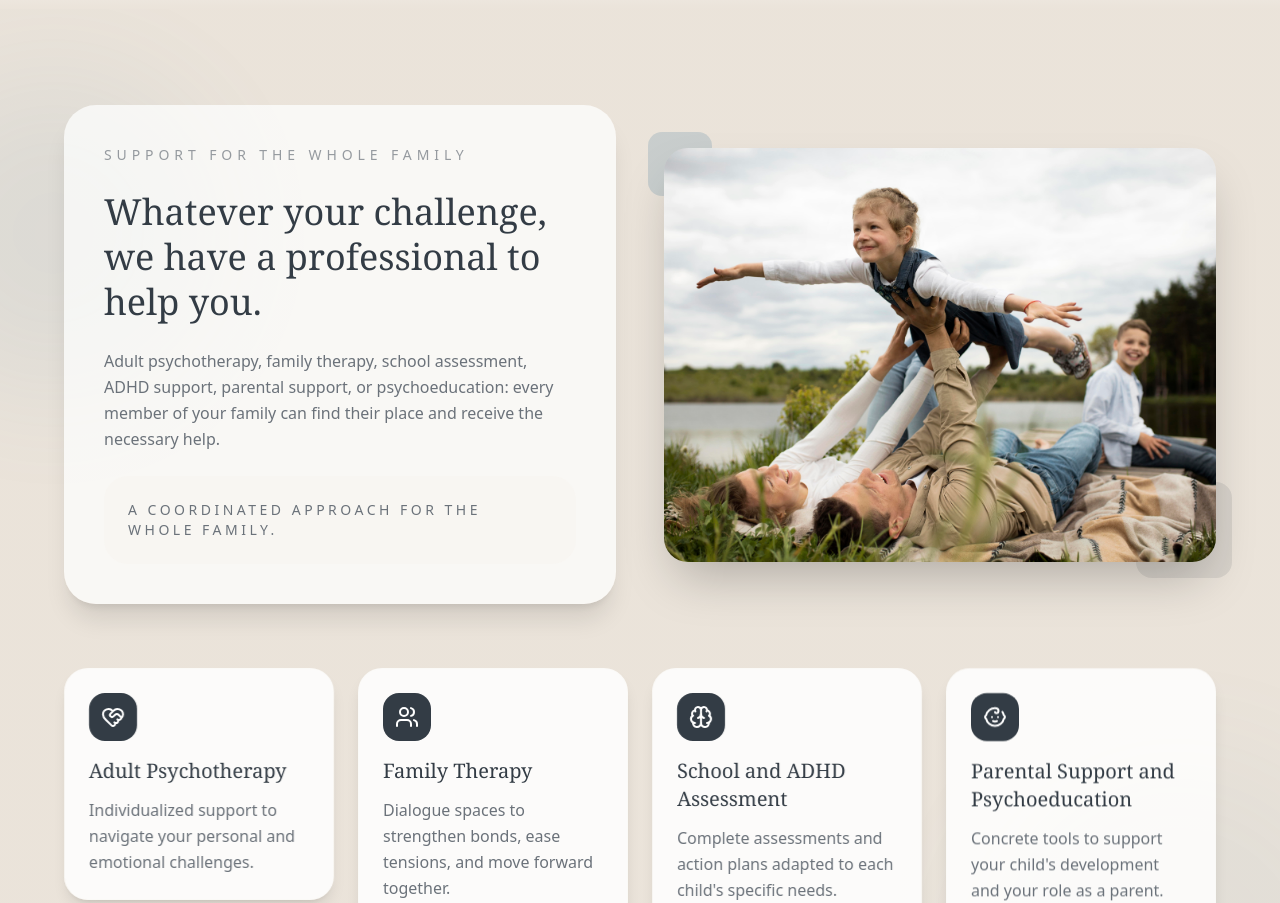
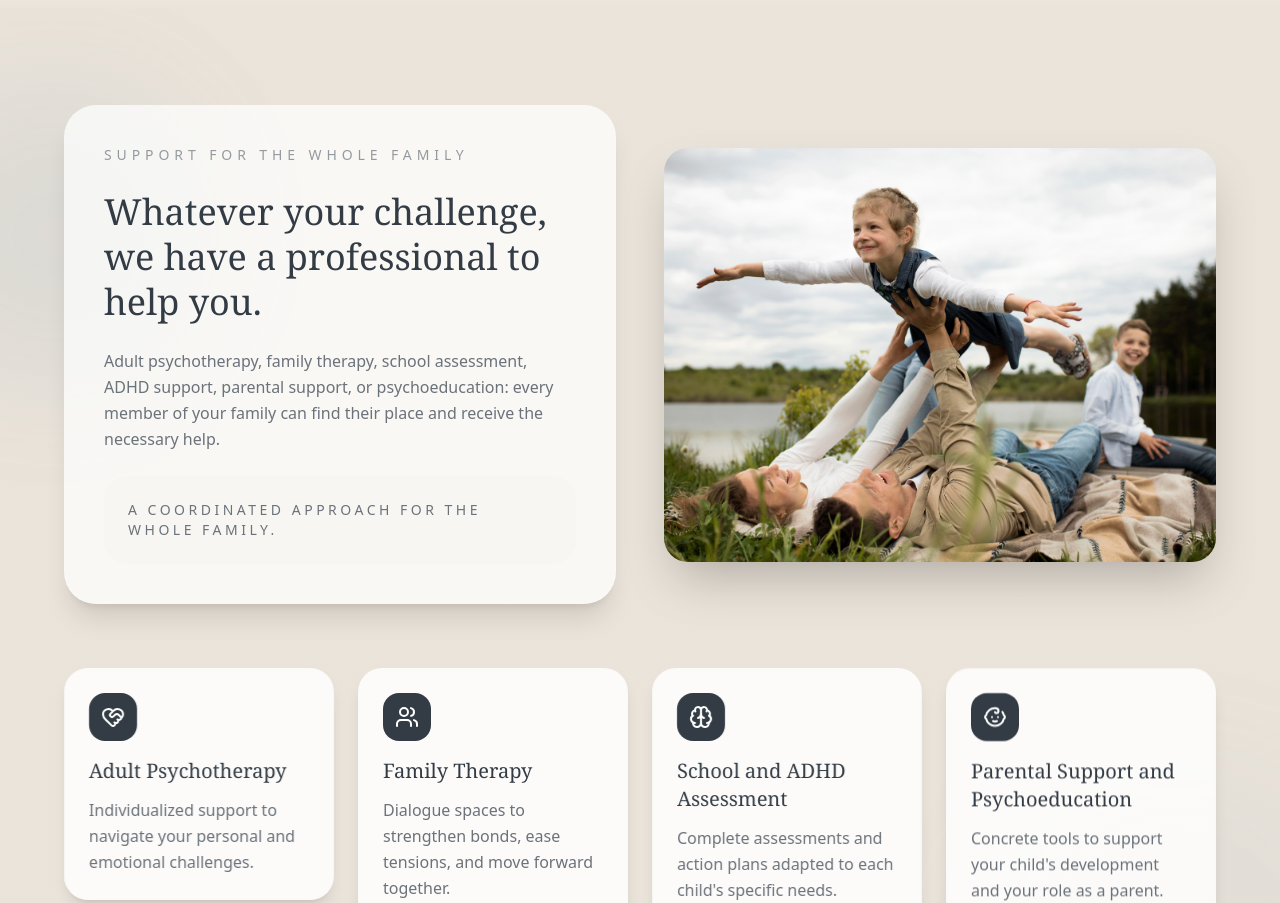
Before and after one commit to DigitariaWebs/cheminement, a Next.js app: page /why-us in a window 1280 px wide. Shown: the part 3600-4503 px from the top of the page. Built offline with nearby package versions, Linux system fonts and the light colour scheme; no server answers.

Commit message:
DELETED: Blue image on why us page

```diff
--- a/src/components/sections/why/FamilySupportSection.tsx
+++ b/src/components/sections/why/FamilySupportSection.tsx
@@ -70,18 +70,13 @@ export default function FamilySupportSection() {
 
             {/* Right: Family Image */}
             <ScrollReveal variant="zoom-in" delayMs={200} duration={800}>
-              <div className="relative">
-                <div className="relative aspect-4/3 rounded-3xl overflow-hidden shadow-2xl">
+              <div className="relative aspect-4/3 overflow-hidden rounded-3xl shadow-2xl">
                 <Image
                   src="/HappyFamilyEnjoyingAMomentTogether.jpg"
                   alt={t("imageAlt")}
                   fill
                   className="object-cover"
                 />
-                </div>
-                {/* Decorative element */}
-                <div className="absolute -bottom-4 -right-4 h-24 w-24 rounded-2xl bg-foreground/10 -z-10"></div>
-                <div className="absolute -top-4 -left-4 h-16 w-16 rounded-xl bg-primary/20 -z-10"></div>
               </div>
             </ScrollReveal>
           </div>
```
Lines whose indentation alone changed are shown as unchanged.
